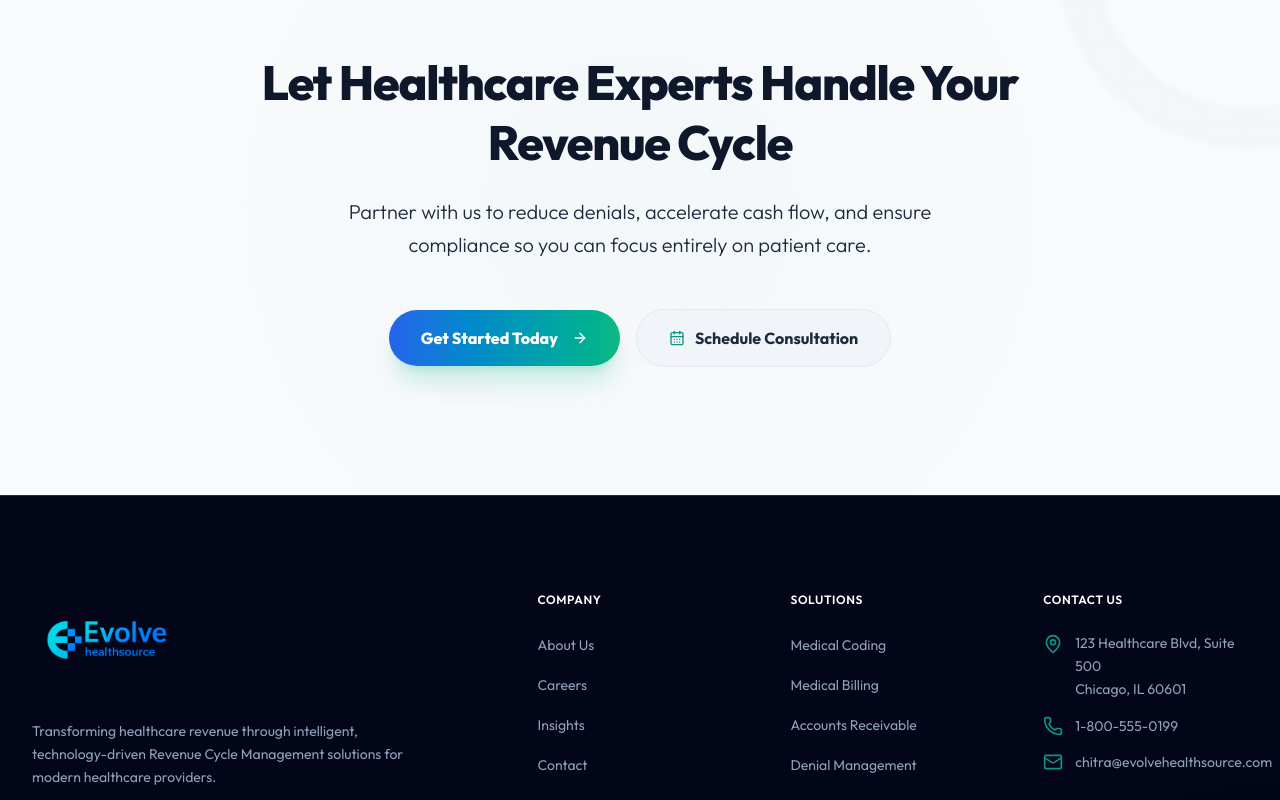
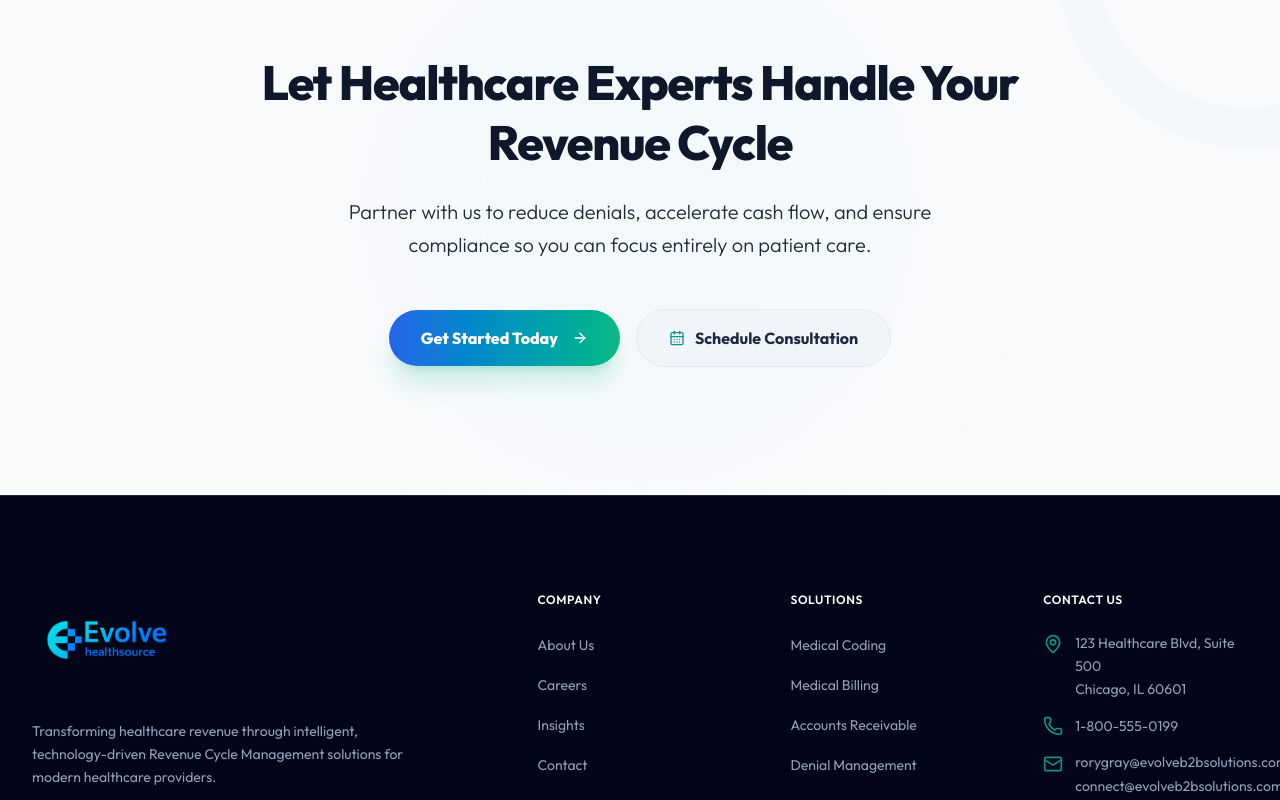
Before and after one commit to evolvemediasolutions/evolvehealthsource, a React (Vite) app: page / in a window 1280 px wide. Shown: the part 11200-12000 px from the top of the page. Built offline with nearby package versions, Linux system fonts and the light colour scheme.

Commit message:
email added

```diff
--- a/src/Gateway.jsx
+++ b/src/Gateway.jsx
@@ -123,10 +123,16 @@ export default function Gateway() {
             +91 90254 81909
           </a>
           <a
-            href="mailto:chitra@evolvehealthsource.com"
+            href="mailto:rorygray@evolveb2bsolutions.com"
             className="block text-xs font-semibold text-blue-600 hover:underline"
           >
-            chitra@evolvehealthsource.com
+            rorygray@evolveb2bsolutions.com
+          </a>
+          <a
+            href="mailto:connect@evolveb2bsolutions.com"
+            className="block text-xs font-semibold text-blue-600 hover:underline"
+          >
+            connect@evolveb2bsolutions.com
           </a>
         </div>
       </div>
--- a/src/marketing/FinalCTA.jsx
+++ b/src/marketing/FinalCTA.jsx
@@ -40,8 +40,17 @@ export default function FinalCTA() {
       iconBg: 'bg-[#E8F0FE]',
       iconColor: 'text-[#1A73E8]',
       title: 'Email',
-      value: 'chitra@myclinicboost.com',
-      href: 'mailto:chitra@myclinicboost.com',
+      value: 'rorygray@evolveb2bsolutions.com',
+      href: 'mailto:rorygray@evolveb2bsolutions.com',
+      isLink: true
+    },
+    {
+      icon: Mail,
+      iconBg: 'bg-[#E8F0FE]',
+      iconColor: 'text-[#1A73E8]',
+      title: 'Email',
+      value: 'connect@evolveb2bsolutions.com',
+      href: 'mailto:connect@evolveb2bsolutions.com',
       isLink: true
     },
     {
--- a/src/marketing/Footer.jsx
+++ b/src/marketing/Footer.jsx
@@ -133,11 +133,16 @@ export default function Footer() {
                     Chat on WhatsApp
                   </a>
                 </li>
-                <li className="flex items-center gap-3">
-                  <Mail className="w-4 h-4 text-slate-500 flex-shrink-0" />
-                  <a href="mailto:chitra@myclinicboost.com" className="hover:text-white transition-colors">
-                    chitra@myclinicboost.com
-                  </a>
+                 <li className="flex items-start gap-3">
+                  <Mail className="w-4 h-4 text-slate-500 flex-shrink-0 mt-0.5" />
+                  <div className="flex flex-col gap-1">
+                    <a href="mailto:rorygray@evolveb2bsolutions.com" className="hover:text-white transition-colors">
+                      rorygray@evolveb2bsolutions.com
+                    </a>
+                    <a href="mailto:connect@evolveb2bsolutions.com" className="hover:text-white transition-colors">
+                      connect@evolveb2bsolutions.com
+                    </a>
+                  </div>
                 </li>
                 <li className="flex items-center gap-3">
                   <MapPin className="w-4 h-4 text-slate-500 flex-shrink-0 animate-pulse" />
--- a/src/rcm/components/layout/Footer.tsx
+++ b/src/rcm/components/layout/Footer.tsx
@@ -131,11 +131,22 @@ export default function Footer() {
                 <Phone className="h-5 w-5 text-secondary shrink-0" />
                 <span className="text-slate-400 text-sm">1-800-555-0199</span>
               </li>
-              <li className="flex items-center gap-3">
-                <Mail className="h-5 w-5 text-secondary shrink-0" />
-                <span className="text-slate-400 text-sm">
-                  {isMarketing ? "hello@myclinicboost.com" : "chitra@evolvehealthsource.com"}
-                </span>
+              <li className="flex items-start gap-3">
+                <Mail className="h-5 w-5 text-secondary shrink-0 mt-0.5" />
+                <div className="flex flex-col gap-1 text-slate-400 text-sm">
+                  {isMarketing ? (
+                    "hello@myclinicboost.com"
+                  ) : (
+                    <>
+                      <a href="mailto:rorygray@evolveb2bsolutions.com" className="hover:text-white transition-colors">
+                        rorygray@evolveb2bsolutions.com
+                      </a>
+                      <a href="mailto:connect@evolveb2bsolutions.com" className="hover:text-white transition-colors">
+                        connect@evolveb2bsolutions.com
+                      </a>
+                    </>
+                  )}
+                </div>
               </li>
             </ul>
           </div>
--- a/src/rcm/pages/Contact.tsx
+++ b/src/rcm/pages/Contact.tsx
@@ -72,13 +72,20 @@ export default function Contact() {
                   <div className="font-semibold text-gray-900">1-800-555-0199</div>
                 </div>
               </div>
-              <div className="flex items-center gap-4">
-                <div className="w-12 h-12 rounded-full bg-primary-50 text-primary-600 flex items-center justify-center">
+              <div className="flex items-start gap-4">
+                <div className="w-12 h-12 rounded-full bg-primary-50 text-primary-600 flex items-center justify-center shrink-0">
                   <Mail className="w-5 h-5" />
                 </div>
                 <div>
                   <div className="text-sm font-medium text-gray-500">Email</div>
-                  <div className="font-semibold text-gray-900">chitra@evolvehealthsource.com</div>
+                  <div className="flex flex-col gap-1 font-semibold text-gray-900">
+                    <a href="mailto:rorygray@evolveb2bsolutions.com" className="hover:text-primary-600 transition-colors">
+                      rorygray@evolveb2bsolutions.com
+                    </a>
+                    <a href="mailto:connect@evolveb2bsolutions.com" className="hover:text-primary-600 transition-colors">
+                      connect@evolveb2bsolutions.com
+                    </a>
+                  </div>
                 </div>
               </div>
               <div className="flex items-center gap-4">
```
Also changed, not shown: 1 other file (tests, documents, lock files or other folders).
